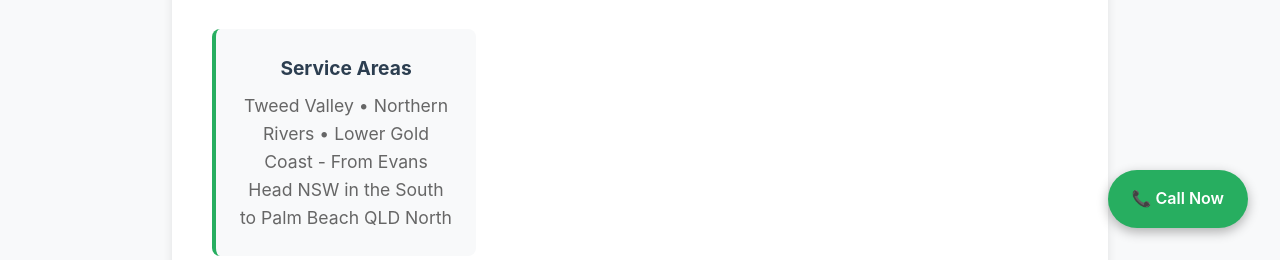
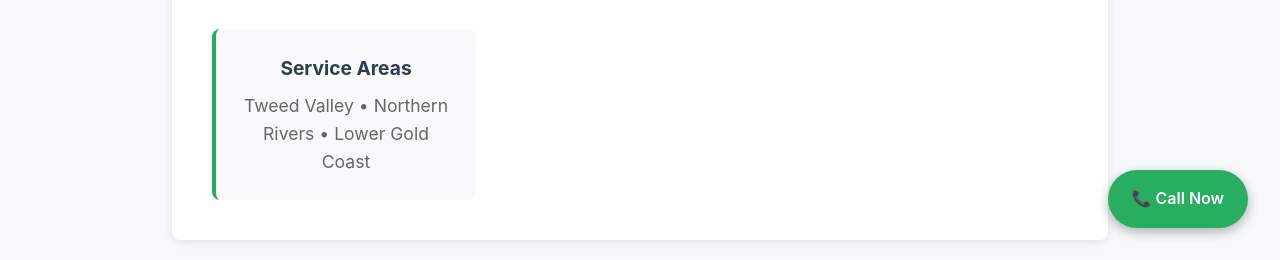
Before and after one commit to Tommy-Pickles/solaclean, a plain HTML site: page contact.html in a window 1280 px wide. Shown: the part 540-800 px from the top of the page. Drawn offline with Linux system fonts and the light colour scheme.

Commit message:
Revert service areas text to simple format

```diff
--- a/contact.html
+++ b/contact.html
@@ -415,7 +415,7 @@
                 </div>
                 <div class="contact-item">
                     <h3>Service Areas</h3>
-                    <p>Tweed Valley • Northern Rivers • Lower Gold Coast - From Evans Head NSW in the South to Palm Beach QLD North</p>
+                    <p>Tweed Valley • Northern Rivers • Lower Gold Coast</p>
                 </div>
             </div>
         </section>
```
